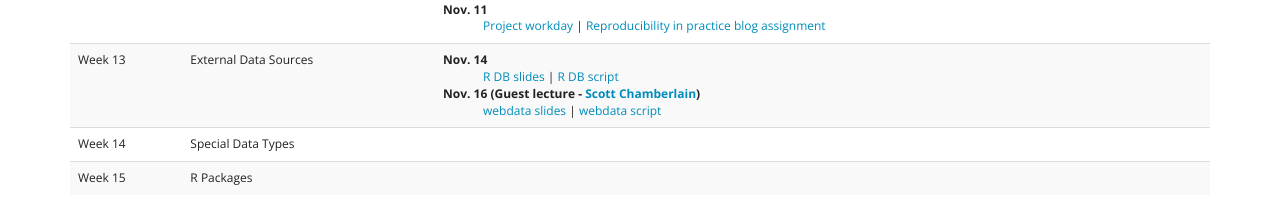
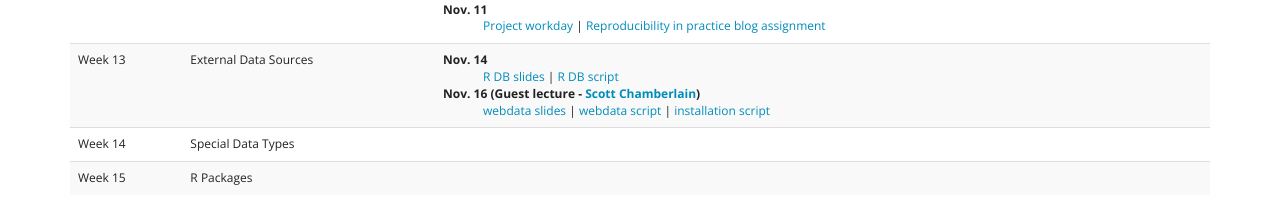
Before and after one commit to agron590-ISU/agron590-ISU.github.io, a Jekyll site: the page built from syllabus.html, in a window 1280 px wide. Shown: the part 1456-1669 px from the top of the page. Built offline with Jekyll 4.4.1, drawn with Linux system fonts in a browser that asks for light colours.

Commit message:
install link

```diff
--- a/syllabus.html
+++ b/syllabus.html
@@ -156,7 +156,7 @@ The full syllabus is available <a href="http://agron590-isu.github.io/materials/
           <dt>Nov. 14</dt>
           <dd><a href="../materials/week_13/r_db/slides_r_db.html" target=_blank>R DB slides</a> | <a href="../materials/week_13/r_db/script_r_db.R" target=_blank>R DB script</a></dd>
           <dt>Nov. 16 (Guest lecture - <a href="https://scottchamberlain.info/" target=_blank>Scott Chamberlain</a>)</dt>
-          <dd><a href="../materials/week_13/webdata/" target=_blank>webdata slides</a> | <a href="../materials/week_13/webdata/script_webdata.R" target=_blank>webdata script</a></dd>
+          <dd><a href="../materials/week_13/webdata/" target=_blank>webdata slides</a> | <a href="../materials/week_13/webdata/script_webdata.R" target=_blank>webdata script</a> | <a href="../materials/week_13/webdata/install_script.R" target=_blank>installation script</a></dd>
         </td>
       </tr>
       <tr>
```
